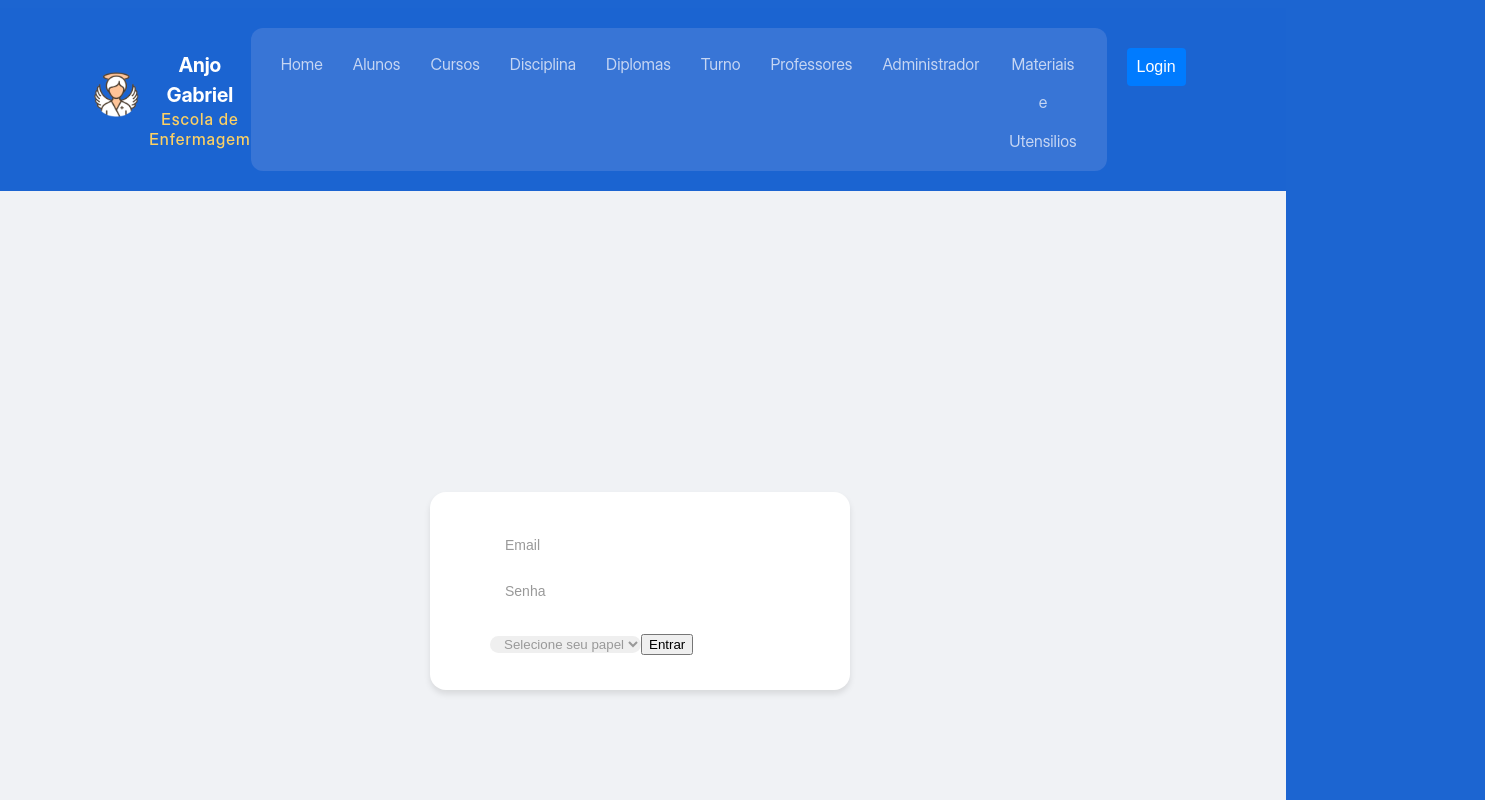
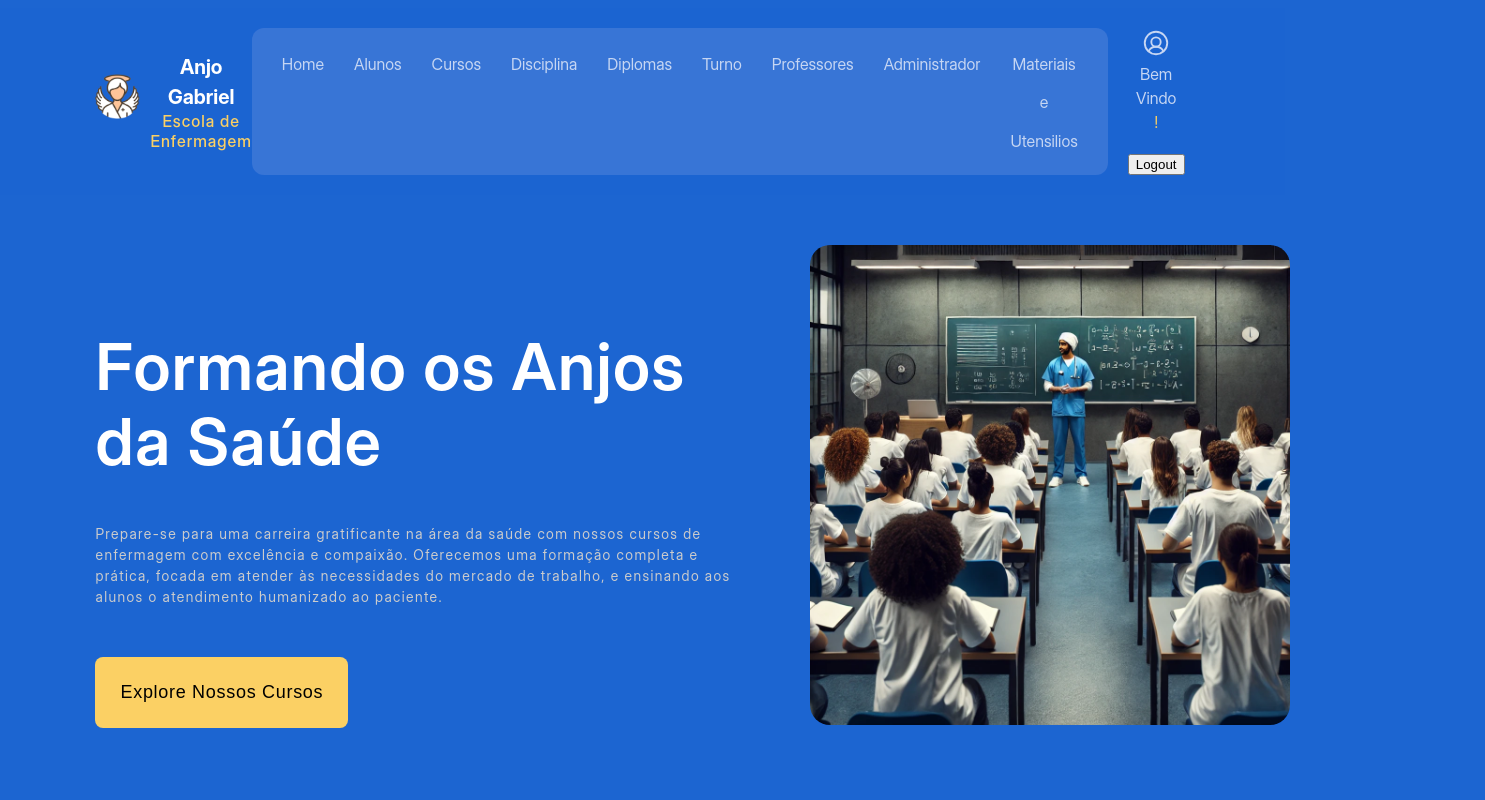
Before and after one commit to MP-oliveira/frontend-anjogabriel, a React (Vite) app in the folder frontend/: page /login in a window 1280 px wide. Shown: the top 800 px of the page, 1485 px wide, since content can reach past the window. Built offline with nearby package versions, Linux system fonts and the light colour scheme; sample sign-in values are in the browser's storage.

Commit message:
fix: adjusting useContext in login and app

```diff
--- a/frontend/src/App.jsx
+++ b/frontend/src/App.jsx
@@ -1,6 +1,7 @@
 import "./index.css";
 import { BrowserRouter, Routes, Route, Navigate } from "react-router-dom";
-import { useUser } from "./context/UseContext"; // Importar o contexto
+import { useContext } from "react";
+import { UserContext } from "./context/UseContext";
 
 import Home from "./pages/Home/Home";
 import Login from "./pages/Login/Login";
@@ -32,8 +33,8 @@
 import Professores from "./components/Professores/Professores";
 
 function App() {
-  const { user } = useUser(); // Obter o estado do usuário
-  const role = user;
+  const { user } = useContext(UserContext); // Obter o estado do usuário
+  const role = user
   console.log('user app', user)
   return (
     <>
--- a/frontend/src/components/Header/Header.jsx
+++ b/frontend/src/components/Header/Header.jsx
@@ -1,13 +1,13 @@
-import { useEffect, useState } from 'react';
+import { useEffect, useState, useContext } from 'react';
 import { UserCircle } from 'phosphor-react';
-import { useUser } from '../../context/UseContext'; // Importar o contexto
+import { UserContext } from "../../context/UseContext";
 
 import Logo from '../../assets/Logo.png';
 import { NavLink, useNavigate } from "react-router-dom";
 import './Header.css';
 
 const Header = () => {
-  const  {user}  = useUser(); // Obter o setter do estado do usuário
+  const  {user, setUser}  = useContext(UserContext); // Obter o setter do estado do usuário
   const [isBlurred, setIsBlurred] = useState(false);
   const [isAuthenticated, setIsAuthenticated] = useState(false);
   const [username, setUsername] = useState('');
@@ -41,6 +41,9 @@
 
     if (userLog) {
       console.log('user email', userLog.role?.nome); // Acessando o email corretamente
+      console.log('user log', userLog);
+      const newUser = userLog.role
+      setUser(newUser)// Acessando o email corretamente
     }
 
     if (token && userLog) {
--- a/frontend/src/context/UseContext.jsx
+++ b/frontend/src/context/UseContext.jsx
@@ -1,7 +1,7 @@
-import React, { createContext, useState, useContext, useEffect } from 'react';
+import React, { createContext, useState, useEffect } from 'react';
 
 // Criar o contexto
-const UserContext = createContext();
+export const UserContext = createContext();
 
 // Provedor do contexto
 export const UserProvider = ({ children }) => {
@@ -17,8 +17,3 @@
     </UserContext.Provider>
   );
 };
-
-// Hook para usar o contexto
-export const useUser = () => {
-  return useContext(UserContext);
-};
--- a/frontend/src/pages/Login/Login.jsx
+++ b/frontend/src/pages/Login/Login.jsx
@@ -1,13 +1,14 @@
-import React, { useState } from "react";
+import React, { useState, useContext } from "react";
 import api from "../../services/api";
 import "./Login.css";
-import { useUser } from '../../context/UseContext'; // Importar o contexto
+import { UserContext } from "../../context/UseContext";
 
 function Login() {
   const [email, setEmail] = useState("");
   const [password, setPassword] = useState("");
   const [role, setRole] = useState("");
-  const { setUser } = useUser(); // Obter o setter do estado do usuário
+  const { setUser } = useContext(UserContext)
+
 
   const handleLogin = async (e) => {
     e.preventDefault();
@@ -23,7 +24,9 @@
       // Salvar token e informações do usuário
       localStorage.setItem("token", response.data.token);
       localStorage.setItem("user", JSON.stringify(response.data));
-      setUser(JSON.stringify(response.data)); // Defina o usuário no contexto
+      const newUser = JSON.stringify(localStorage.getItem('user'))
+      console.log("newUseer",newUser)
+      setUser(JSON.stringify(localStorage.getItem('user'))); // Defina o usuário no contexto
       // Redirecionar baseado no papel
       switch (role) {
         case "admin":
```
